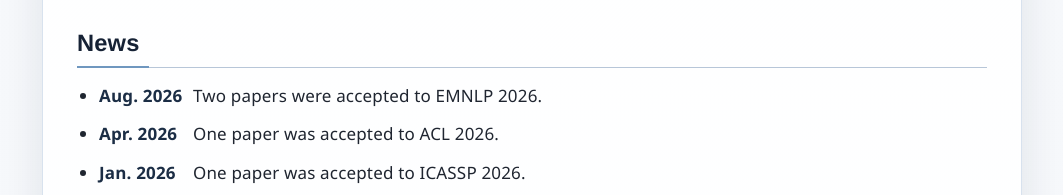
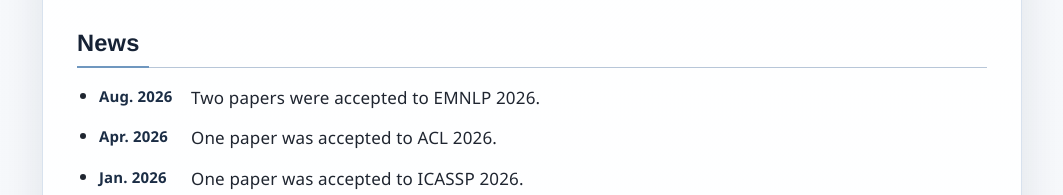
Before and after one commit to LimOkii/LimOkii.github.io, a plain HTML site: page index.html in a window 1280 px wide. Shown: the part 545-740 px from the top of the page, without its empty margins (108-1171 px from the left). Drawn offline with Linux system fonts and the light colour scheme.

Commit message:
Keep homepage dates on one line

```diff
--- a/styles.css
+++ b/styles.css
@@ -230,8 +230,13 @@
 
 .list-entry {
   display: grid;
-  column-gap: 6px;
+  column-gap: 4px;
   align-items: start;
+}
+
+.list-entry strong {
+  font-size: 0.88em;
+  white-space: nowrap;
 }
 
 .news-list .list-entry {
```
